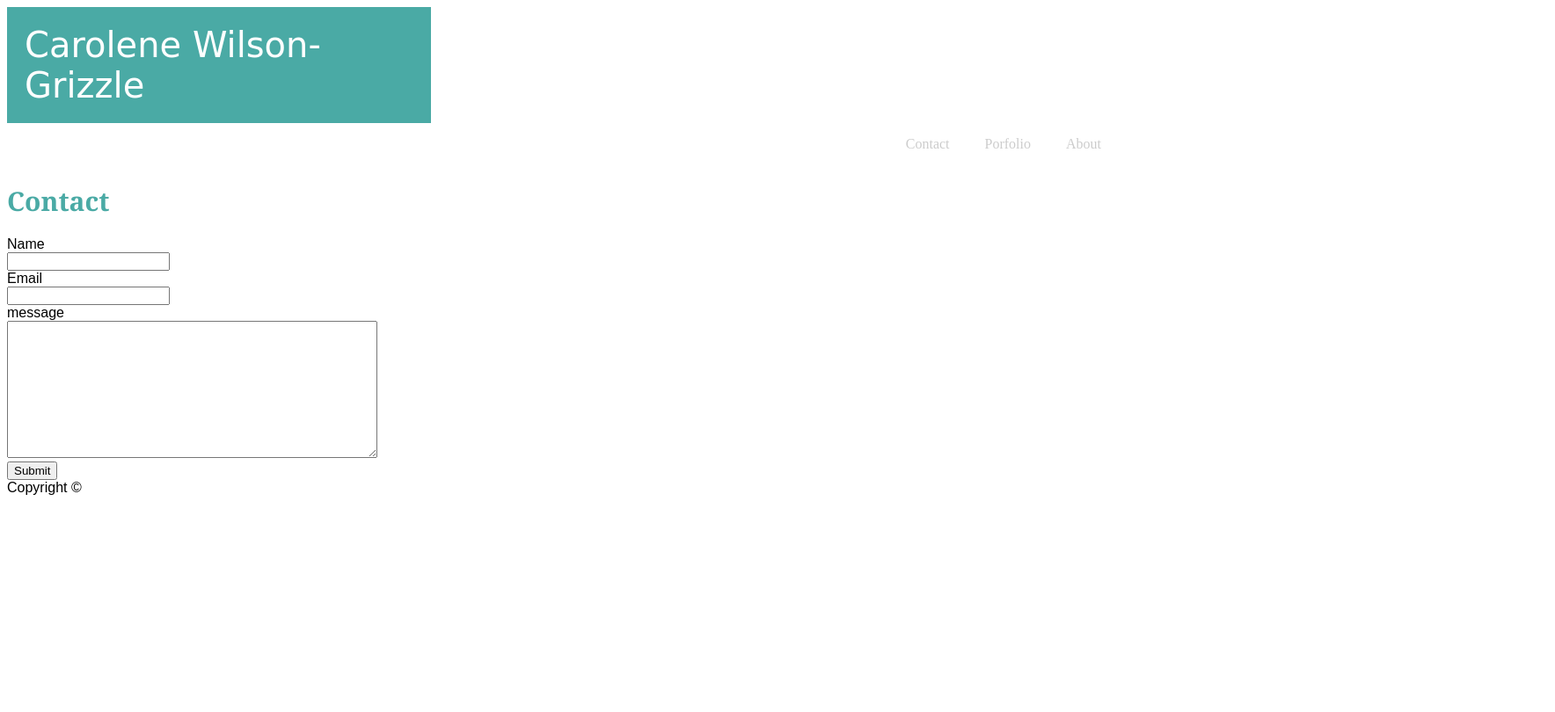
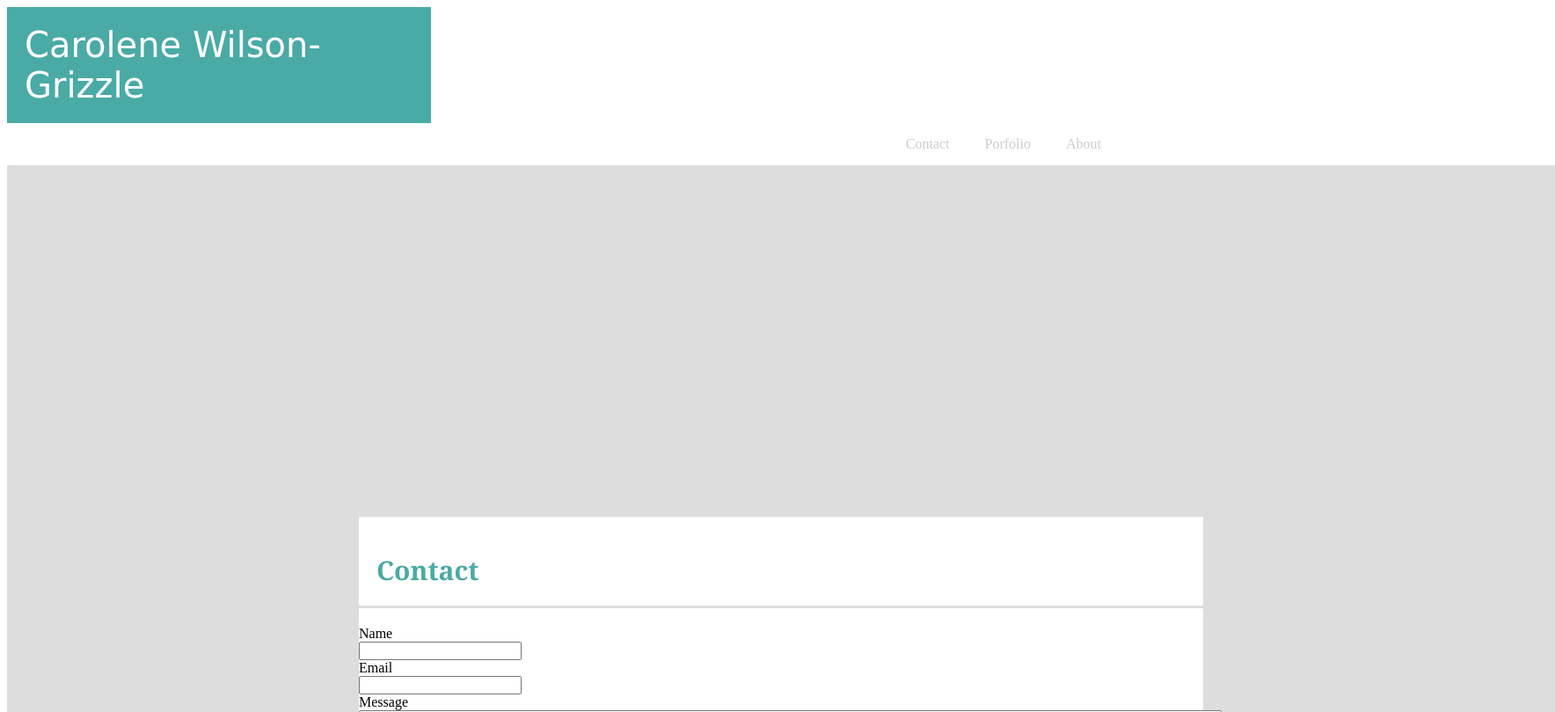
Before and after one commit to Carolenesw/Basic-Portfolio, a plain HTML site: page contact.html in a window 1280 px wide. Shown: the top 810 px of the page at 88% size, 1768 px wide, since content can reach past the window. Drawn offline with Linux system fonts and the light colour scheme.

Commit message:
style footer and h1 tag

```diff
--- a/Assets/css/style.css
+++ b/Assets/css/style.css
@@ -17,14 +17,10 @@ header {
 h1 {
   color: #4aaaa5;
   font-size: 30px;
+  border-bottom: #dddddd solid;
+  padding: 20px;
   font-family: Georgia, 'Times New Roman', Times, serif;
   clear: both;
-}
-
-#body {
-  border: 960px;
-  width: 960px;
-  font-family: Arial, Helvetica, sans-serif;
 }
 
 .navbar {
@@ -51,3 +47,44 @@ h1 {
   background-color: cadetblue;
   color: #ffffff;
 }
+
+#body {
+  background-color: #ffffff;
+  border: solid #dddddd 400px;
+  width: 960px;
+  height: 1000px;
+  /* box-sizing: border-box;
+  border: #dddddd solid px;
+  background-color: #ffffff;
+  /* border-color: #dddddd;
+  border-style: solid; */
+  /* padding: 20px;
+  margin-top: 90px;
+  margin-bottom: 90px;
+  margin-right: 60px;
+  margin-left: 60px;
+  width: 960px; */ */
+
+}
+
+/* img {
+  position: fixed;
+  margin: 0;
+  left: 70px; */
+}
+p {
+width: 600px;
+padding: 20px;
+text-align: left;
+}
+
+.footer {
+  text-align: center;
+  color: #ffffff;
+  background-color: #666666;
+  height: 60px;
+  border-top: #4aaaa5 20px solid;
+  padding: 20px;
+
+
+}
--- a/contact.html
+++ b/contact.html
@@ -18,7 +18,6 @@
 <div id="body">
   <h1>Contact</h1>
 
-
   <form action="">
     <div>
       <label for="name">Name</label><br>
@@ -29,18 +28,15 @@
       <input type="email" name="email" id="email">
     </div>
     <div>
-      <label for="message">message</label><br>
-      <textarea name="message" id="message" cols="50" rows="10"></textarea>
+      <label for="message">Message</label><br>
+      <textarea name="message" id="message" cols="120" rows="15"></textarea>
     </div>
     <div>
       <input type="submit" value="Submit">
     </div>
 
   </form>
-
-  <div>
-
-  </div>
+</div>
       <div class="footer">
         Copyright &COPY;
     </div>
```
Also changed, not shown: index.html (+6 -2 lines), portfolio.html (+1 -2 lines), 2 other files.
